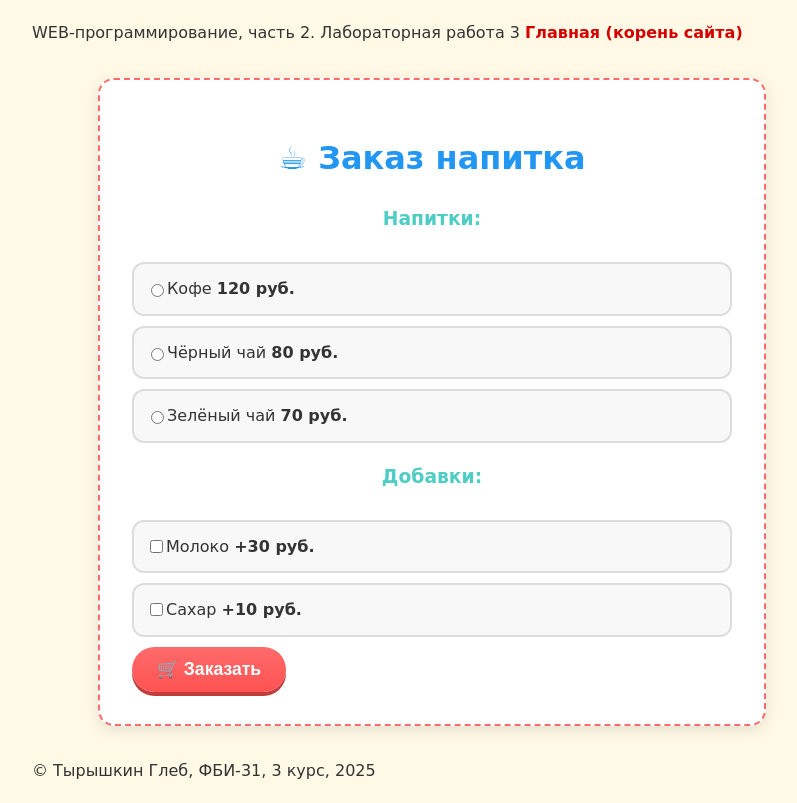
After one commit to glebtyryshkin/web-back-labs, a Flask app: page /lab3/order in a window 1280 px wide. The commit adds this page. Shown: the whole page, without its empty margins (208-1005 px from the left). Run offline with Flask 3, Linux system fonts and the light colour scheme.

Commit message:
Заказ напитка

```diff
--- a/lab3.py
+++ b/lab3.py
@@ -46,3 +46,36 @@ def form1():
     age = request.args.get('age')
     sex = request.args.get('sex')
     return render_template('lab3/form1.html',user=user, age=age, sex=sex, errors=errors)
+
+@lab3.route('/lab3/order')
+
+def order():
+    return render_template('lab3/order.html')
+
+@lab3.route('/lab3/pay')
+
+@lab3.route('/lab3/pay')
+def pay():
+    price = 0
+    drink = request.args.get('drink')
+
+    if drink == 'cofee':
+        price = 120
+    elif drink == 'black-tea':
+        price = 80
+    elif drink == 'green-tea':
+        price = 70
+
+
+    if request.args.get('milk') == 'on':
+        price += 30
+    if request.args.get('sugar') == 'on':
+        price += 10
+
+    return render_template('lab3/pay.html', price=price)
+
+@lab3.route('/lab3/success')
+
+def success():
+    price = request.args.get('price', 0)
+    return render_template('lab3/success.html', price=price)
--- a/static/main.css
+++ b/static/main.css
@@ -59,3 +59,68 @@ a:hover {
     border-radius: 3px;
     display: inline-block;
 }
+
+:root {
+    --main-bg-color: #fff9e6;
+    --accent-1: #ff6b6b;
+    --accent-2: #4ecdc4;
+    --text-color: #333;
+}
+
+body {
+    background-color: var(--main-bg-color);
+    font-family: 'Comic Neue', cursive;
+    color: var(--text-color);
+}
+
+.order-container {
+    max-width: 600px;
+    margin: 2rem auto;
+    padding: 2rem;
+    background: white;
+    border-radius: 16px;
+    box-shadow: 0 4px 15px rgba(0, 0, 0, 0.1);
+    border: 2px dashed var(--accent-1);
+}
+
+.section h3 {
+    color: var(--accent-2);
+    border-bottom: 3px wavy var(--accent-1);
+    padding-bottom: 0.5rem;
+}
+
+.option-item {
+    display: flex;
+    align-items: center;
+    padding: 12px;
+    margin-bottom: 10px;
+    background: #f8f8f8;
+    border-radius: 12px;
+    border: 2px solid #ddd;
+    transition: all 0.3s ease;
+    cursor: pointer;
+}
+
+.option-item:hover {
+    border-color: var(--accent-2);
+    background: #f0fffe;
+    transform: translateY(-2px);
+}
+
+.submit-btn {
+    background: linear-gradient(to bottom, var(--accent-1), #ff5252);
+    color: white;
+    border: none;
+    padding: 12px 25px;
+    font-size: 1.1rem;
+    border-radius: 50px;
+    cursor: pointer;
+    box-shadow: 0 4px 0 #c33c3c;
+    transition: all 0.2s;
+    font-weight: bold;
+}
+
+.submit-btn:hover {
+    transform: translateY(2px);
+    box-shadow: 0 2px 0 #c33c3c;
+}
--- a/templates/lab3/lab3.html
+++ b/templates/lab3/lab3.html
@@ -12,5 +12,6 @@
         <li><a href="/lab3/cookie">Куки</a></li>
         <li><a href="/lab3/cookie/delete">Очистка кук</a></li>
         <li><a href="/lab3/form1">Форма</a></li>
+        <li><a href="/lab3/order">Заказ</a></li>
     </ol>
 {% endblock %}
--- /dev/null
+++ b/templates/lab3/order.html
@@ -0,0 +1,50 @@
+{% extends "base.html" %}
+
+{% block lab %}Лабораторная работа 3{% endblock %}
+
+{% block main %}
+    <div class="order-container">
+        <h1>☕ Заказ напитка</h1>
+
+        <form action="/lab3/pay" class="order-form">
+            <div class="section">
+                <h3>Напитки:</h3>
+                <div class="options">
+                    <label class="option-item">
+                        <input type="radio" name="drink" value="cofee" required>
+                        <span class="option-text">Кофе <strong class="price">120 руб.</strong></span>
+                    </label>
+
+                    <label class="option-item">
+                        <input type="radio" name="drink" value="black-tea">
+                        <span class="option-text">Чёрный чай <strong class="price">80 руб.</strong></span>
+                    </label>
+
+                    <label class="option-item">
+                        <input type="radio" name="drink" value="green-tea">
+                        <span class="option-text">Зелёный чай <strong class="price">70 руб.</strong></span>
+                    </label>
+                </div>
+            </div>
+
+            <div class="section">
+                <h3>Добавки:</h3>
+                <div class="options">
+                    <label class="option-item">
+                        <input type="checkbox" name="milk">
+                        <span class="option-text">Молоко <strong class="price">+30 руб.</strong></span>
+                    </label>
+
+                    <label class="option-item">
+                        <input type="checkbox" name="sugar">
+                        <span class="option-text">Сахар <strong class="price">+10 руб.</strong></span>
+                    </label>
+                </div>
+            </div>
+
+            <div class="submit-section">
+                <button type="submit" class="submit-btn">🛒 Заказать</button>
+            </div>
+        </form>
+    </div>
+{% endblock %}
```
Also changed, not shown: templates/lab3/form1.html (+14 -8 lines), templates/lab3/pay.html (added, +39 -0 lines), templates/lab3/success.html (added, +15 -0 lines).
